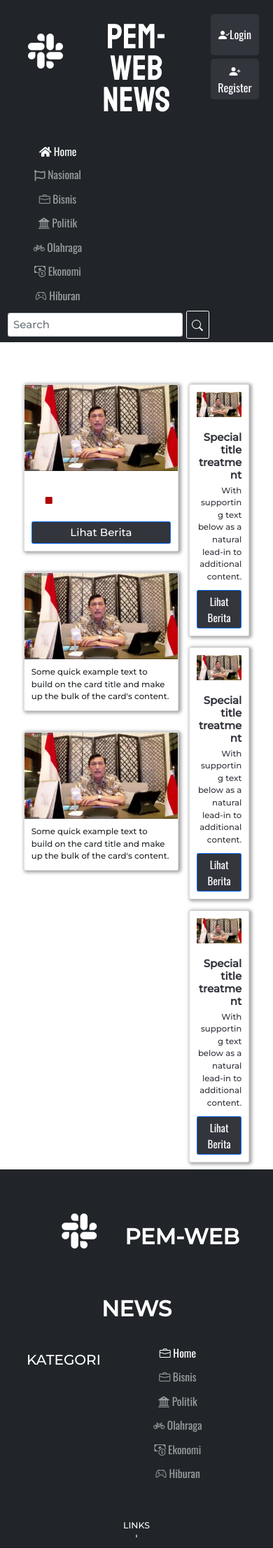
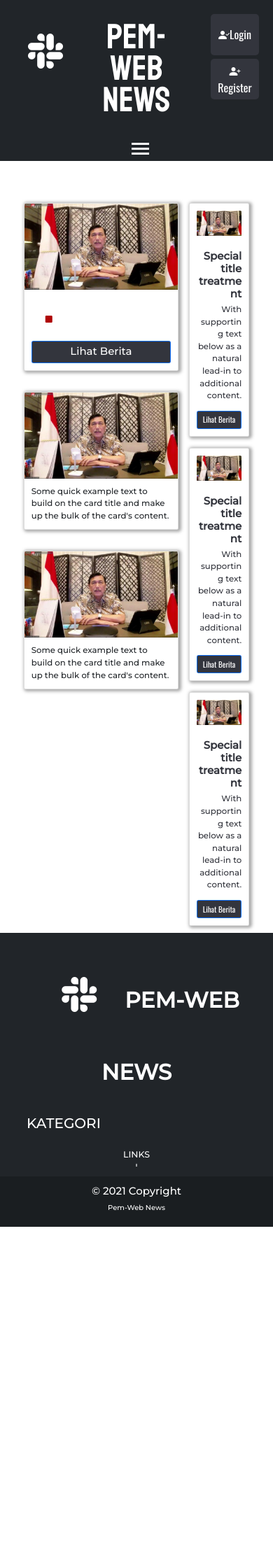
Before and after one commit to Teetinn/NewsProject, a PHP site: page / in a window 390 px wide. Shown: the top 2212 px of the page at 70% size. After the commit the page ends 1753 px from the top, so only its background shows below. Run offline with PHP 8.4, Linux system fonts and the light colour scheme; data comes from the database, SQL or seed files in the repository; data that the repository does not hold is empty; some libraries are stand-ins or nearby versions.

Commit message:
navbar changes & removed searchbar

```diff
--- /dev/null
+++ b/newsProject/assets/app.js
@@ -0,0 +1 @@
+document.getElementById();
--- a/newsProject/assets/main.css
+++ b/newsProject/assets/main.css
@@ -120,6 +120,17 @@ input[type="submit"]:hover,
 	font-size: 1rem;
 }
 
+.burger {
+	display: none;
+}
+
+.burger div {
+	width: 25px;
+	height: 3px;
+	background-color: white;
+	margin: 4px;
+}
+
 .nav-item {
 	font-family: "Oswald", sans-serif;
 	width: 150px;
@@ -236,6 +247,10 @@ input[type="submit"] {
 	font-size: 5rem;
 }
 
+.footer-p {
+	font-size: 400rem;
+}
+
 @media only screen and (max-width: 1250px) {
 	.container-btn {
 		display: block;
@@ -255,8 +270,34 @@ input[type="submit"] {
 	}
 }
 
-.footer-p {
-  font-size: 400rem;
+.navbar-nav {
+	display: contents;
+}
+
+/* @media only screen and (max-width: 1472px) {
+	.navbar-nav {
+		width: 100%;
+	}
+	.nav-links {
+		position: absolute;
+		left: 0px;
+		height: 1.5rem;
+		background-color: #212529;
+		display: flex;
+		flex-direction: column;
+		align-items: center;
+		width: 50%;
+	}
+} */
+
+@media only screen and (max-width: 1050px) {
+	.navbar-nav {
+		width: 100%;
+	}
+
+	.view-news {
+		font-size: 1.4rem;
+	}
 }
 
 @media only screen and (max-width: 820px) {
@@ -284,6 +325,9 @@ input[type="submit"] {
 	.bi-slack {
 		line-height: 10rem;
 	}
+	.view-news {
+		font-size: 1rem;
+	}
 }
 
 @media only screen and (max-width: 660px) {
@@ -308,3 +352,37 @@ input[type="submit"] {
 		width: 25rem;
 	}
 }
+
+@media only screen and (max-width: 920px) {
+	.judul-berita {
+		font-size: 1.6rem;
+	}
+
+	.view-news {
+		font-size: 1.1rem;
+	}
+}
+
+@media only screen and (max-width: 920px) {
+	.judul-berita {
+		font-size: 1.6rem;
+	}
+
+	.view-news {
+		font-size: 1.1rem;
+	}
+}
+
+@media only screen and (max-width: 530px) {
+	.navbar-nav {
+		display: inline;
+		display: none;
+
+		margin-top: 10px;
+	}
+
+	.burger {
+		display: block;
+		margin-left: 47%;
+	}
+}
--- a/newsProject/view/dashboard.php
+++ b/newsProject/view/dashboard.php
@@ -68,7 +68,12 @@
 
   <nav class="navbar navbar-expand-lg navbar-dark bg-dark nav-justified">
     <div class="container-fluid">
-      <ul class="navbar-nav me-auto mb-2 mb-lg-0 nav-fill nav-justified">
+      <div class="burger" onclick="">
+        <div class="line1"></div>
+        <div class="line2"></div>
+        <div class="line3"></div>
+      </div>
+      <ul class="navbar-nav nav-links me-auto mb-2 mb-lg-0 nav-fill nav-justified">
         <li class="nav-item">
           <a class="nav-link active" aria-current="page" href="#"><i class="fas fa-home"></i> Home</a>
         </li>
@@ -92,12 +97,11 @@
         </li>
       </ul>
 
-
-      <form class="d-flex">
+      <!-- <form class="d-flex">
         <input class="form-control me-2 src-bar" style="margin:3px" type="search" placeholder="Search"
           aria-label="Search">
         <button class="btn right btn-outline-light src-btn" type="submit"><i class="bi bi-search"></i></button>
-      </form>
+      </form> -->
 
       <!-- <li class="dropdown">
                     <a href="#" data-toggle="dropdown" class="dropdown-toggle user-action"><img src="https://www.tutorialrepublic.com/examples/images/avatar/3.jpg" class="avatar" alt="Avatar"> Antonio Moreno <b class="caret"></b></a>
```
Lines whose indentation alone changed are shown as unchanged.
